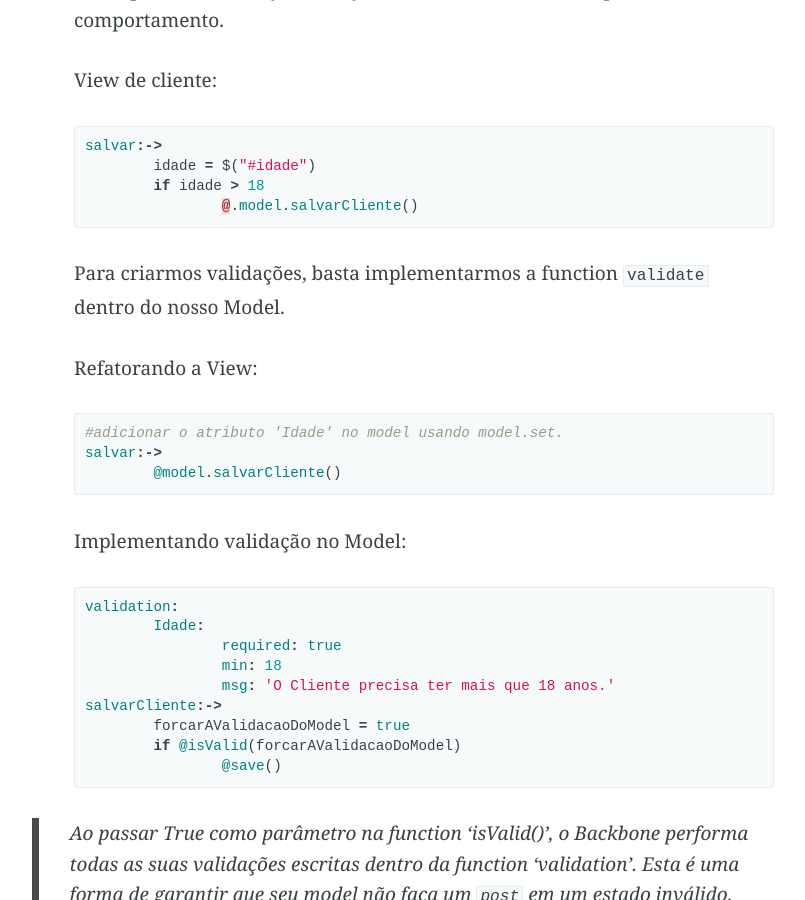
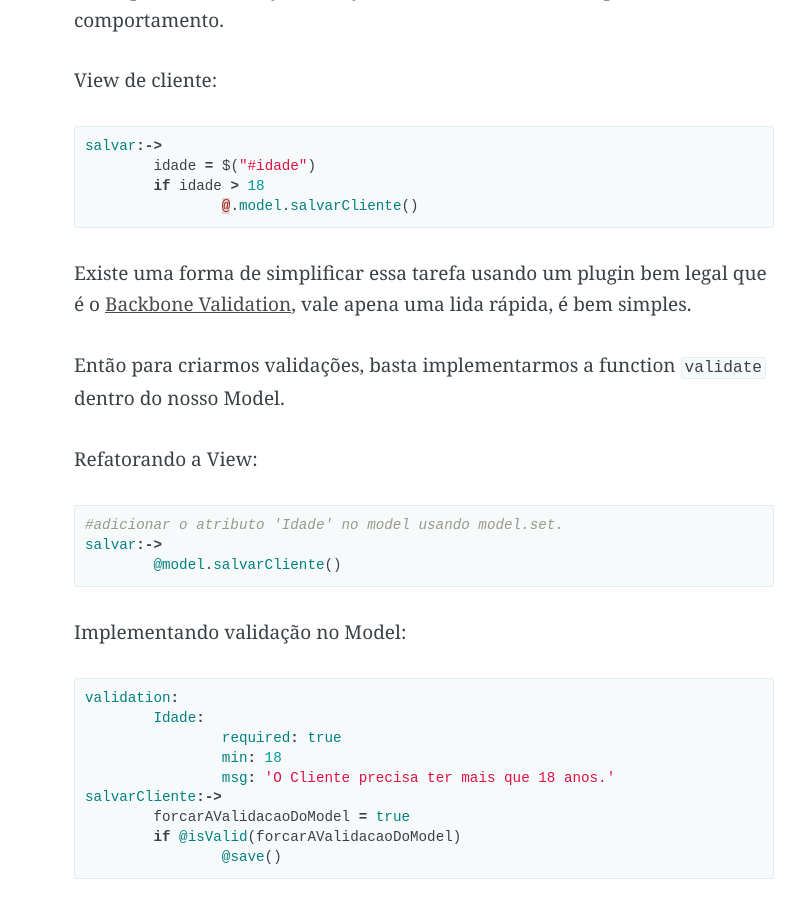
Before and after one commit to renancarvalho/blog, a Jekyll site: the page built from _posts/2014-06-04-5dicas-backbone.md, in a window 1280 px wide and 900 px high, scrolled down 6587 px. Shown: the whole window, without its empty margins (216-1021 px from the left). Built offline with Jekyll 4.4.1, drawn with Linux system fonts in a browser that asks for light colours; Markdown is read by kramdown in place of the engine named in the settings; comment, search, counter and statistics services are not loaded.

Commit message:
Atualizando blog

```diff
--- a/_config.yml
+++ b/_config.yml
@@ -9,5 +9,5 @@ paginate: 15
 
 
 # Details for the RSS feed generator
-url:            'www.rcarvalhojs.com'
+url:            'wwww.rcarvalhojs.com'
 author:         'Renan Carvalho'
--- a/_posts/2014-06-04-5dicas-backbone.md
+++ b/_posts/2014-06-04-5dicas-backbone.md
@@ -234,8 +234,9 @@ salvar:->
 		@.model.salvarCliente()
 {%endhighlight%}
 
+Existe uma forma de simplificar essa tarefa usando um plugin bem legal que é o [Backbone Validation][validation], vale apena uma lida rápida, é bem simples.
 
-Para criarmos validações, basta implementarmos a function `validate` dentro do nosso Model.
+Então para criarmos validações, basta implementarmos a function `validate` dentro do nosso Model.
 
 Refatorando a View:
 {%highlight coffee%}
@@ -261,6 +262,8 @@ salvarCliente:->
 Esta é uma forma de garantir que seu model não faça um `post` em um estado inválido.
 
 
+
+
 #### Conclusão ####
 
 
@@ -269,3 +272,4 @@ Três das cinco dicas citadas (1, 2 e 5), nada mais são do que a própria conve
 Seguindo esses passos, menos cabelos brancos...
 
 [urlBackboneEvent]: http://backbonejs.org/#Events
+[validation]: http://thedersen.com/projects/backbone-validation
```
Also changed, not shown: 1 other file.
